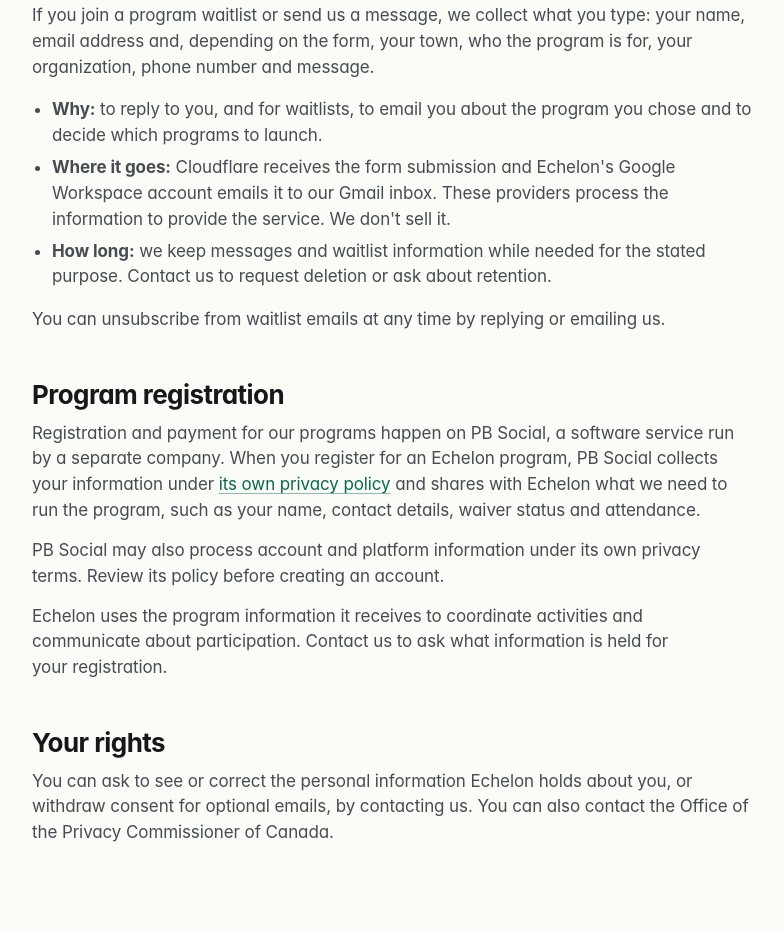
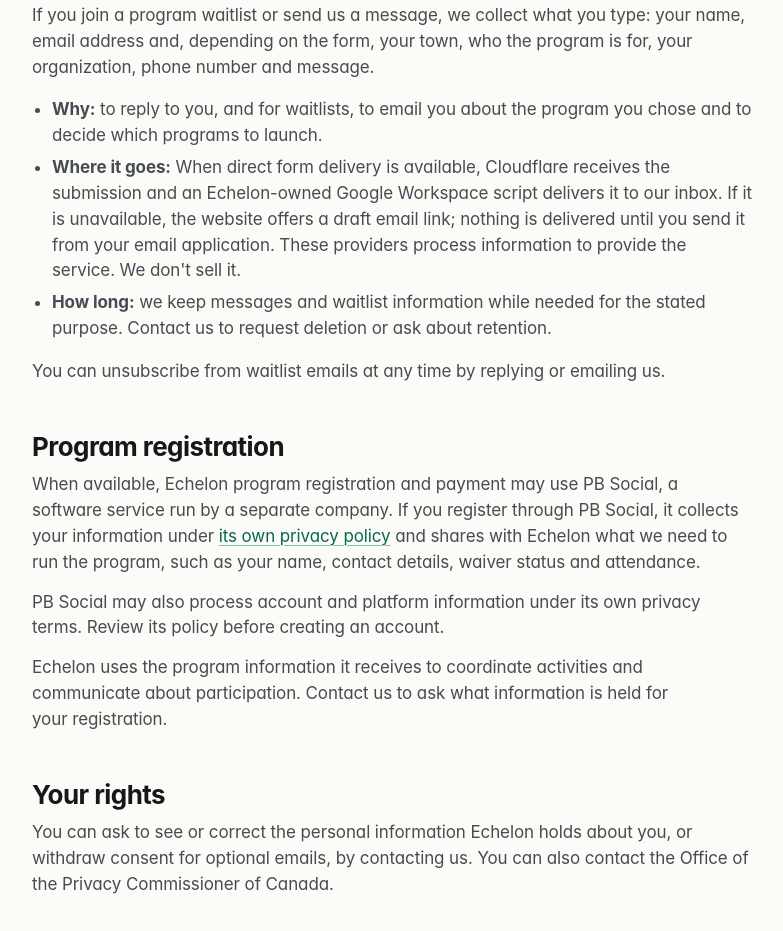
Before and after one commit to zubairmuwwakil/echeloncommunityathletics, an Astro site: page /privacy in a window 1280 px wide. Shown: the part 793-1724 px from the top of the page, without its empty margins (248-1031 px from the left). Built offline with nearby package versions, Linux system fonts and the light colour scheme; Astro itself is replaced by a stand-in of ours.

Commit message:
Clarify privacy for inquiry fallback and future registrations

```diff
--- a/src/pages/privacy.astro
+++ b/src/pages/privacy.astro
@@ -21,13 +21,13 @@ import { site } from "../data/site";
     <p>If you join a program waitlist or send us a message, we collect what you type: your name, email address and, depending on the form, your town, who the program is for, your organization, phone number and message.</p>
     <ul>
       <li><strong>Why:</strong> to reply to you, and for waitlists, to email you about the program you chose and to decide which programs to launch.</li>
-      <li><strong>Where it goes:</strong> Cloudflare receives the form submission and Echelon's Google Workspace account emails it to our Gmail inbox. These providers process the information to provide the service. We don't sell it.</li>
+      <li><strong>Where it goes:</strong> When direct form delivery is available, Cloudflare receives the submission and an Echelon-owned Google Workspace script delivers it to our inbox. If it is unavailable, the website offers a draft email link; nothing is delivered until you send it from your email application. These providers process information to provide the service. We don't sell it.</li>
       <li><strong>How long:</strong> we keep messages and waitlist information while needed for the stated purpose. Contact us to request deletion or ask about retention.</li>
     </ul>
     <p>You can unsubscribe from waitlist emails at any time by replying or emailing us.</p>
 
     <h2>Program registration</h2>
-    <p>Registration and payment for our programs happen on PB Social, a software service run by a separate company. When you register for an Echelon program, PB Social collects your information under <a href="https://www.pbsocial.ca/privacy-policy">its own privacy policy</a> and shares with Echelon what we need to run the program, such as your name, contact details, waiver status and attendance.</p>
+    <p>When available, Echelon program registration and payment may use PB Social, a software service run by a separate company. If you register through PB Social, it collects your information under <a href="https://www.pbsocial.ca/privacy-policy">its own privacy policy</a> and shares with Echelon what we need to run the program, such as your name, contact details, waiver status and attendance.</p>
     <p>PB Social may also process account and platform information under its own privacy terms. Review its policy before creating an account.</p>
     <p>Echelon uses the program information it receives to coordinate activities and communicate about participation. Contact us to ask what information is held for your registration.</p>
 
```
